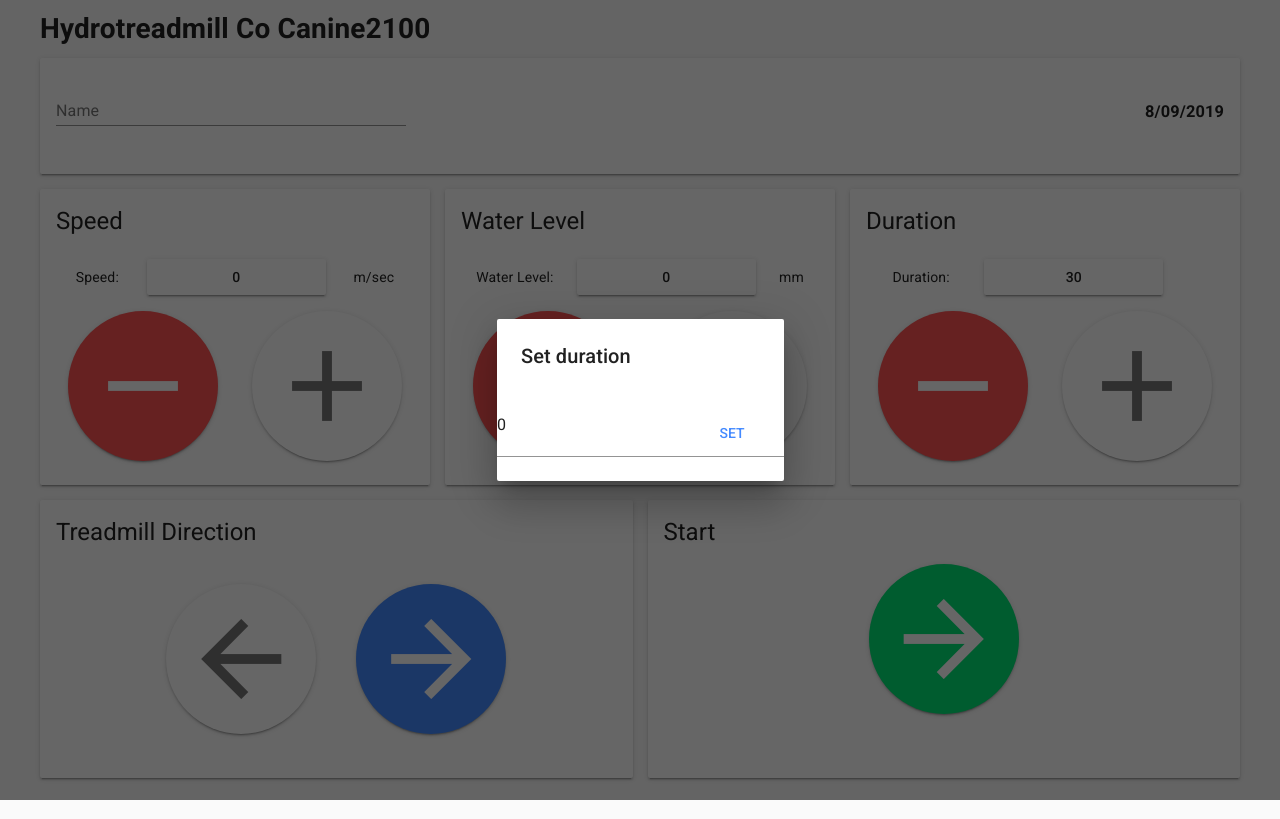
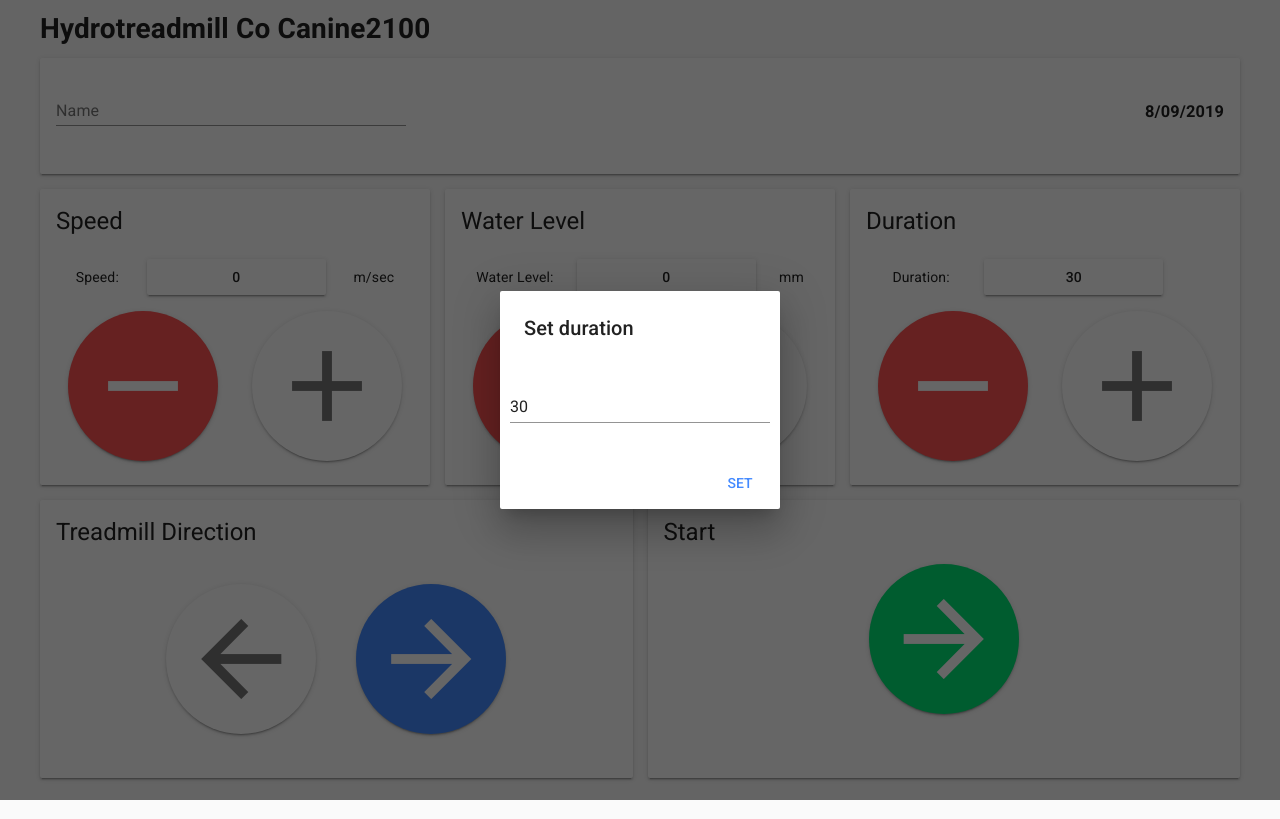
Before and after one commit to indimansfield/walking-dogs, a Vue app in the folder client/: page / in a window 1280 px wide. Both pictures are taken after a click on the button "30". Built offline with nearby package versions, Linux system fonts and the light colour scheme; what vue-native-websocket would draw is missing.

Commit message:
fix up dialog

```diff
--- a/client/src/components/SetDialog.vue
+++ b/client/src/components/SetDialog.vue
@@ -1,17 +1,23 @@
 <template>
   <md-dialog :md-active.sync="show">
     <md-dialog-title>Set {{ type }} </md-dialog-title>
+    <div class="set-dialog-body">
       <md-field>
         <label>{{ title }} </label>
-      <md-input v-model="value"></md-input>
+        <md-input
+          v-model="value"
+          v-on:keyup.enter="set"></md-input>
+      </md-field>
+    </div>
+    <md-dialog-actions>
       <md-button @click="set" class="md-primary">Set</md-button>
-    </md-field>
+    </md-dialog-actions>
   </md-dialog>
 </template>
 <script lang="ts">
 import Vue from 'vue';
 import Component from 'vue-class-component';
-import { Prop } from 'vue-property-decorator';
+import { Prop, Watch } from 'vue-property-decorator';
 
 @Component({})
 export default class SetDialog extends Vue {
@@ -32,8 +38,23 @@
     this.$store.commit('HIDE_SET_DIALOG');
   }
 
-  set() {
-    switch(this.type) {
+  @Watch('show')
+  private setValue() {
+
+    switch (this.type) {
+      case 'speed':
+        this.value = this.$store.state.session.speed;
+        break;
+      case 'duration':
+        this.value = this.$store.state.session.duration  / 1000;
+        break;
+      case 'waterLevel':
+       this.value = this.$store.state.session.waterLevel;
+    }
+  }
+
+  private set() {
+    switch (this.type) {
       case 'speed':
         this.$store.dispatch('setSpeed', { speed: this.value });
         break;
@@ -43,10 +64,13 @@
       case 'waterLevel':
         this.$store.dispatch('setWaterLevel', { level: this.value });
     }
+    this.$store.commit('HIDE_SET_DIALOG');
   }
 }
 </script>
 
 <style>
-
+.set-dialog-body {
+  margin: 10px;
+}
 </style>
--- a/client/src/views/Round.vue
+++ b/client/src/views/Round.vue
@@ -3,6 +3,7 @@
     <setter-card
           title="Speed"
           :value="speed"
+          type="speed"
           units="m/sec"
           class="round-setter-speed"
           @increment="incrementSpeed"
@@ -11,6 +12,7 @@
         <setter-card
           title="Water Level"
           :value="waterLevel"
+          type="waterLevel"
           units="mm"
           class="round-setter-water-level"
           @increment="incrementWaterLevel"
@@ -18,6 +20,7 @@
           @change="setWaterLevel"/>
         <setter-card
           title="Duration"
+          type="duration"
           :value="duration"
           class="round-setter-duration"
           @increment="incrementDuration"
--- a/client/src/views/Running.vue
+++ b/client/src/views/Running.vue
@@ -3,6 +3,7 @@
     <setter-card
       title="Speed"
       :value="speed"
+      type="speed"
       units="m/sec"
       class="running-setter-speed"
       @increment="incrementSpeed"
@@ -10,6 +11,7 @@
       @change="setSpeed"/>
     <setter-card
       title="Water Level"
+      type="waterLevel"
       :value="waterLevel"
       units="mm"
       class="running-setter-water-level"
```
